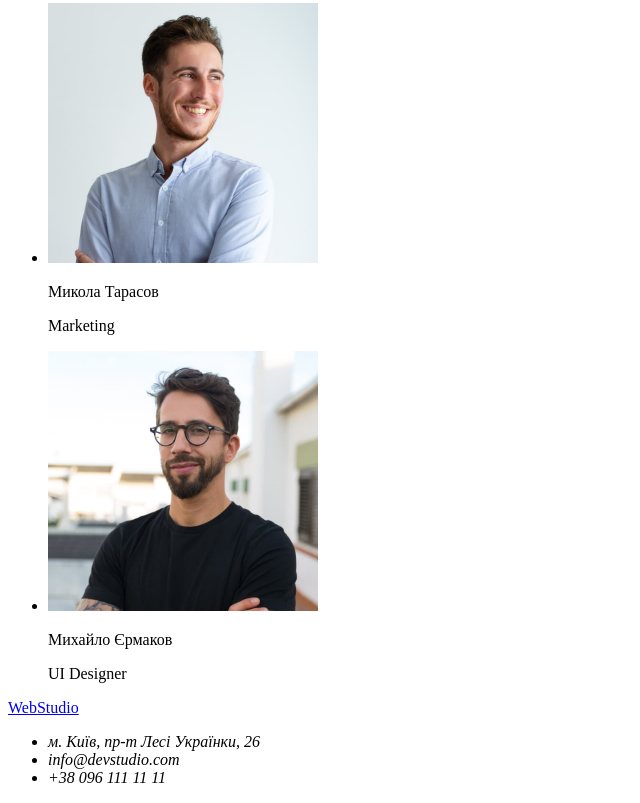
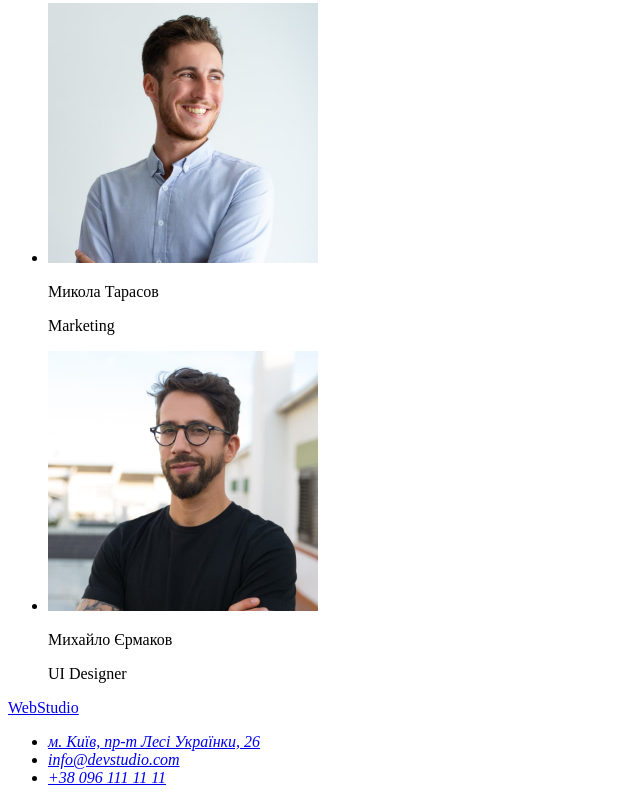
Before and after one commit to TetianaKabanova/goit-markup-hw-01, a plain HTML site: page index.html in a window 1280 px wide. Shown: the part 2296-3099 px from the top of the page, without its empty margins (0-640 px from the left). Drawn offline with Linux system fonts and the light colour scheme.

Commit message:
Update index.html
виправила посилання

```diff
--- a/index.html
+++ b/index.html
@@ -17,8 +17,8 @@
             </ul>
         </nav>
         <ul>
-        <li><a href="tel:+380961111111">+38 096 111 11 11</a></li>
-        <li><a href="mailto:info@devstudio.com">info@devstudio.com</a></li>
+        <li><a href="tel:+380961111111" target="_blank" rel="noopener noreferrer nofollow">+38 096 111 11 11</a></li>
+        <li><a href="mailto:info@devstudio.com" target="_blank" rel="noopener noreferrer nofollow">info@devstudio.com</a></li>
     </ul>
     </header>
     <main>
@@ -83,9 +83,9 @@
         <a href="./index.html">WebStudio</a>
         <address>
         <ul>
-            <li><a href="https://goo.gl/maps/guukoqneZC2maSvj9"></a>м. Київ, пр-т Лесі Українки, 26</li>
-            <li><a href="mailto:info@devstudio.com"></a>info@devstudio.com</li>
-            <li><a href="tel:+380961111111"></a>+38 096 111 11 11</li>
+            <li><a href="https://goo.gl/maps/guukoqneZC2maSvj9" target="_blank" rel="noopener noreferrer nofollow">м. Київ, пр-т Лесі Українки, 26</a></li>
+            <li><a href="mailto:info@devstudio.com" target="_blank" rel="noopener noreferrer nofollow">info@devstudio.com</a></li>
+            <li><a href="tel:+380961111111" target="_blank" rel="noopener noreferrer nofollow">+38 096 111 11 11</a></li>
         </ul>
     </address>
     </footer>
```
